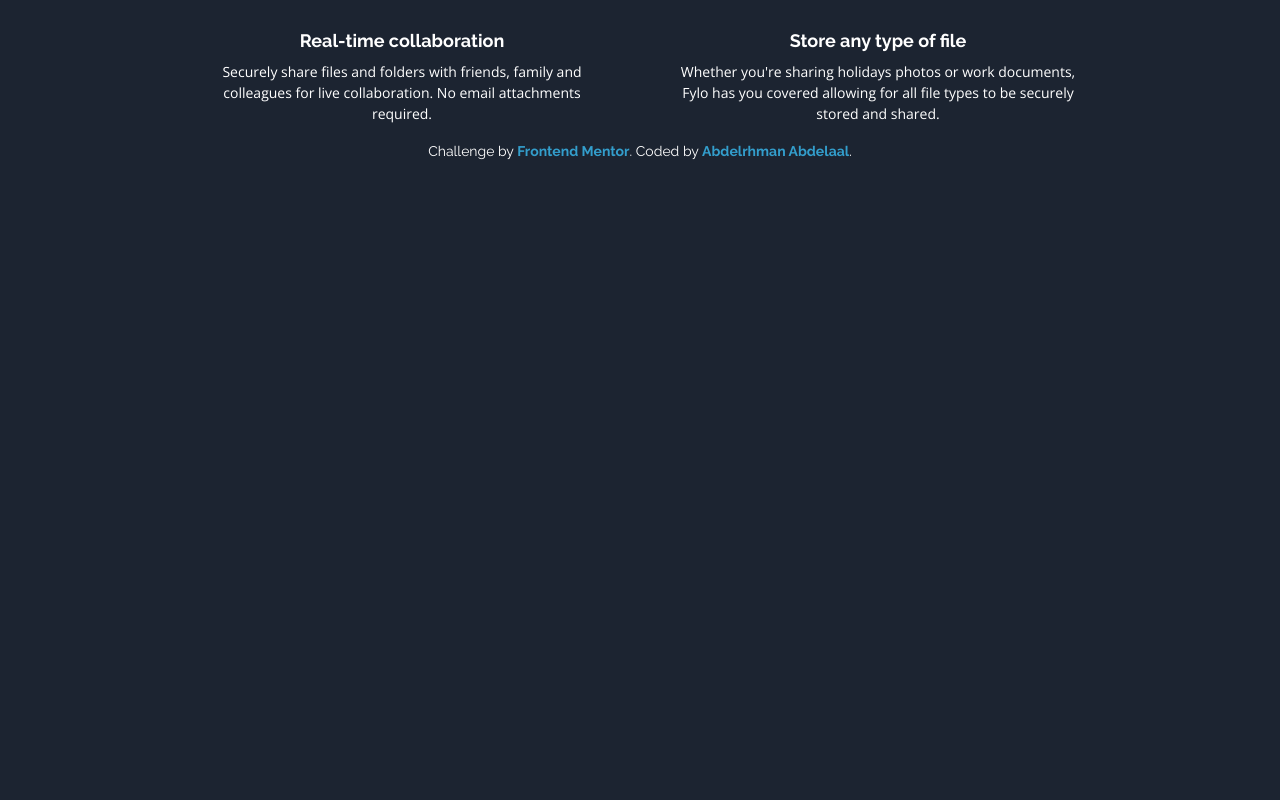
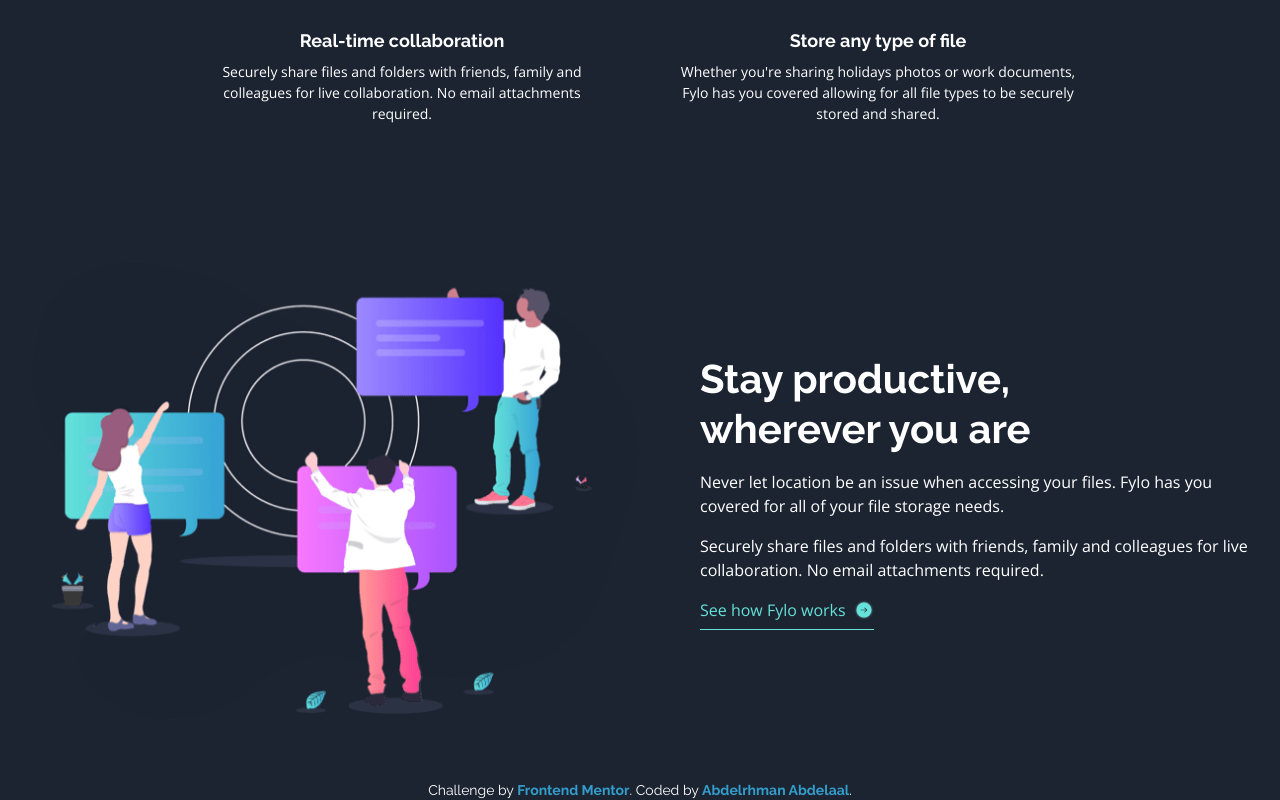
Before and after one commit to MrBlackvanta/fylo-dark-theme-landing-page, a Next.js app: page / in a window 1280 px wide. Shown: the part 1579-2379 px from the top of the page. Before the commit the page ends 1740 px from the top, so only its background shows below. Built offline with nearby package versions, Linux system fonts and the light colour scheme.

Commit message:
Refactor global styles and layout: remove unused color variable, add focus-visible styles to buttons and links, and adjust footer margin. Update Home page to include new Productivity component and modify existing components for improved layout and consistency.

```diff
--- a/src/app/globals.css
+++ b/src/app/globals.css
@@ -11,8 +11,6 @@
   --color-accent-blue: hsl(198, 60%, 50%);
   --color-accent-light-red: hsl(0, 100%, 63%);
 
-  --color-neutral-white: hsl(0, 0%, 100%);
-
   --font-raleway: "Raleway", sans-serif;
   --font-open-sans: "Open Sans", sans-serif;
 
@@ -25,6 +23,10 @@
   html {
     @apply font-raleway;
   }
+  button,
+  a {
+    @apply focus-visible-ring;
+  }
 }
 
 @utility gradient-primary {
@@ -36,7 +38,7 @@
 }
 
 @utility text-body {
-  @apply font-open-sans text-sm leading-5.25 font-normal md:text-xl md:leading-7.5;
+  @apply font-open-sans text-sm leading-5.25 font-normal;
 }
 
 @utility focus-visible-ring {
@@ -44,11 +46,11 @@
 }
 
 @utility footer-link {
-  @apply text-accent-blue focus-visible-ring rounded-xs font-bold;
+  @apply text-accent-blue rounded-xs font-bold;
 }
 
 @utility btn-primary {
-  @apply focus-visible-ring shadow-btn font-raleway gradient-primary relative isolate min-h-12 w-full max-w-60 cursor-pointer overflow-hidden rounded-3xl text-sm leading-4 font-bold text-white md:text-base;
+  @apply shadow-btn font-raleway gradient-primary relative isolate min-h-12 w-full max-w-60 cursor-pointer overflow-hidden rounded-3xl text-sm leading-4 font-bold text-white md:text-base;
 
   &::before {
     content: "";
@@ -59,3 +61,7 @@
     @apply opacity-100;
   }
 }
+
+@utility btn-link {
+  @apply font-open-sans text-accent-cyan flex w-fit items-center gap-2 border-b border-current pb-1.75 text-xs transition-colors duration-300 hover:text-white md:text-base;
+}
--- a/src/app/layout.tsx
+++ b/src/app/layout.tsx
@@ -42,7 +42,7 @@
       lang="en"
       className={`${raleway.variable} ${openSans.variable} antialiased`}
     >
-      <body className="bg-primary-dark-blue flex min-h-dvh w-full flex-col p-6 pb-0">
+      <body className="bg-primary-dark-blue flex min-h-dvh w-full flex-col p-6 pb-0 text-white">
         <Header />
         {children}
         <Footer />
--- a/src/app/page.tsx
+++ b/src/app/page.tsx
@@ -1,10 +1,11 @@
-import { Hero, Features } from "@/views/home";
+import { Hero, Features, Productivity } from "@/views/home";
 
 export default function Home() {
   return (
-    <main className="flex flex-col gap-30">
+    <main className="flex flex-col gap-30 px-1">
       <Hero />
       <Features />
+      <Productivity />
     </main>
   );
 }
--- a/src/components/icons/IconArrowSVG.tsx
+++ b/src/components/icons/IconArrowSVG.tsx
@@ -1,6 +1,6 @@
-'use client';
+"use client";
 
-import { useId } from 'react';
+import { useId } from "react";
 
 export default function IconArrowSVG(props: React.SVGProps<SVGSVGElement>) {
   const uid = useId();
@@ -8,10 +8,39 @@
   const ref = (key: string) => `url(#${id(key)})`;
 
   return (
-    <svg
-      xmlns="http://www.w3.org/2000/svg"
-      viewBox="0 0 16 16"
-      {...props}
-    ><defs><circle id={id("b")} cx="6" cy="6" r="6"/><filter x="-25%" y="-25%" width="150%" height="150%" filterUnits="objectBoundingBox" id={id("a")}><feOffset in="SourceAlpha" result="shadowOffsetOuter1"/><feGaussianBlur stdDeviation="1" in="shadowOffsetOuter1" result="shadowBlurOuter1"/><feColorMatrix values="0 0 0 0 0.384313725 0 0 0 0 0.878431373 0 0 0 0 0.850980392 0 0 0 0.811141304 0" in="shadowBlurOuter1"/></filter></defs><g fill="none" fillRule="evenodd"><g transform="translate(2 2)"><use fill="#000" filter={ref("a")} xlinkHref={`#${id("b")}`}/><use fill="#62E0D9" xlinkHref={`#${id("b")}`}/></g><path d="M8.582 6l-.363.35 1.452 1.4H5.333v.5h4.338L8.22 9.65l.363.35 2.074-2z" fill="#1B2330"/></g></svg>
+    <svg xmlns="http://www.w3.org/2000/svg" viewBox="0 0 16 16" {...props}>
+      <defs>
+        <circle id={id("b")} cx="6" cy="6" r="6" />
+        <filter
+          x="-25%"
+          y="-25%"
+          width="150%"
+          height="150%"
+          filterUnits="objectBoundingBox"
+          id={id("a")}
+        >
+          <feOffset in="SourceAlpha" result="shadowOffsetOuter1" />
+          <feGaussianBlur
+            stdDeviation="1"
+            in="shadowOffsetOuter1"
+            result="shadowBlurOuter1"
+          />
+          <feColorMatrix
+            values="0 0 0 0 0.384313725 0 0 0 0 0.878431373 0 0 0 0 0.850980392 0 0 0 0.811141304 0"
+            in="shadowBlurOuter1"
+          />
+        </filter>
+      </defs>
+      <g fill="none" fillRule="evenodd">
+        <g transform="translate(2 2)">
+          <use fill="#000" filter={ref("a")} xlinkHref={`#${id("b")}`} />
+          <use fill="currentColor" xlinkHref={`#${id("b")}`} />
+        </g>
+        <path
+          d="M8.582 6l-.363.35 1.452 1.4H5.333v.5h4.338L8.22 9.65l.363.35 2.074-2z"
+          fill="#1B2330"
+        />
+      </g>
+    </svg>
   );
 }
--- a/src/components/layout/footer.tsx
+++ b/src/components/layout/footer.tsx
@@ -1,6 +1,6 @@
 export default function Footer() {
   return (
-    <footer className="z-1 mt-auto w-full px-9 pb-4 text-center text-xs text-white sm:text-sm lg:p-0">
+    <footer className="z-1 mt-15 w-full px-9 pb-4 text-center text-xs text-white sm:text-sm lg:p-0">
       Challenge by{" "}
       <a
         href="https://www.frontendmentor.io?ref=challenge"
--- a/src/data/data.ts
+++ b/src/data/data.ts
@@ -29,15 +29,15 @@
 export const navigation: linkData[] = [
   {
     name: "Features",
-    route: "/features",
+    route: "#",
   },
   {
     name: "Team",
-    route: "/team",
+    route: "#",
   },
   {
     name: "Sign In",
-    route: "/sign-in",
+    route: "#",
   },
 ];
 
@@ -97,6 +97,7 @@
   },
   cta: {
     text: "See how Fylo works",
+    route: "#",
   },
 };
 
--- a/src/data/data.types.ts
+++ b/src/data/data.types.ts
@@ -22,6 +22,7 @@
   image: image;
   cta: {
     text: string;
+    route: string;
   };
 };
 
--- a/src/views/home/features.tsx
+++ b/src/views/home/features.tsx
@@ -3,14 +3,12 @@
 export default function Features() {
   return (
     <section className="mx-auto mb-10 max-w-218 md:mt-9.5 md:mb-4.25">
-      <ul className="grid grid-cols-1 gap-20 text-center text-white md:grid-cols-2">
+      <ul className="grid grid-cols-1 gap-20 text-center md:grid-cols-2">
         {features.map((feature) => (
           <li key={feature.title} className="flex flex-col items-center gap-2">
             <feature.icon className="mb:mb-2 mb-4 size-20 md:size-26" />
             <h2 className="text-lg leading-6 font-bold">{feature.title}</h2>
-            <p className="text-body md:text-sm md:leading-5.25">
-              {feature.description}
-            </p>
+            <p className="text-body">{feature.description}</p>
           </li>
         ))}
       </ul>
--- a/src/views/home/hero.tsx
+++ b/src/views/home/hero.tsx
@@ -4,7 +4,7 @@
 export default function Hero() {
   const { title, description, image, cta } = hero;
   return (
-    <section className="mx-auto flex max-w-180 flex-col items-center px-3 text-center font-bold text-white">
+    <section className="mx-auto flex max-w-180 flex-col items-center px-3 text-center font-bold">
       <Image
         src={image.src}
         alt=""
@@ -19,7 +19,7 @@
       <h1 className="md:text-heading-md mt-8.25 text-2xl leading-9 md:mt-9 md:leading-15">
         {title}
       </h1>
-      <p className="text-body mt-3.75 mb-8 px-1 md:my-8 md:max-w-10/12">
+      <p className="text-body mx:px-0 mt-3.75 mb-8 px-4 md:my-8 md:max-w-11/12 md:text-xl md:leading-7.5">
         {description}
       </p>
       <button type="button" className="btn-primary">
--- a/src/views/home/index.ts
+++ b/src/views/home/index.ts
@@ -1,2 +1,3 @@
 export { default as Features } from "./features";
 export { default as Hero } from "./hero";
+export { default as Productivity } from "./productivity";
--- /dev/null
+++ b/src/views/home/productivity.tsx
@@ -0,0 +1,41 @@
+import { IconArrowSVG } from "@/components/icons";
+import { productivity } from "@/data";
+import Image from "next/image";
+import Link from "next/link";
+
+export default function Productivity() {
+  const { image, title, descriptions, cta } = productivity;
+
+  return (
+    <section className="mx-auto flex max-w-308.75 flex-col items-center gap-12 md:flex-row md:gap-14.25">
+      <Image
+        src={image.src}
+        alt=""
+        aria-hidden="true"
+        width={image.width}
+        height={image.height}
+        sizes="(min-width: 1024px) 38.4rem, (min-width: 768px) 19rem, 100vw"
+        fetchPriority="high"
+        loading="eager"
+        className="w-full max-w-120 px-1 lg:max-w-153.75"
+      />
+      <div className="space-y-4">
+        <h2 className="md:text-heading-md text-lg leading-6 font-bold md:mt-0.75 md:max-w-10/12 md:leading-12.5">
+          {title}
+        </h2>
+        {descriptions.map((description) => (
+          <p
+            key={description}
+            className="font-open-sans text-body md:text-base md:leading-6"
+          >
+            {description}
+          </p>
+        ))}
+        <Link href={cta.route} className="btn-link group md:mt-2">
+          {cta.text}
+          <IconArrowSVG className="size-5 shrink-0 transition-all duration-300 group-hover:translate-x-1 group-hover:fill-white" />
+        </Link>
+      </div>
+    </section>
+  );
+}
```
